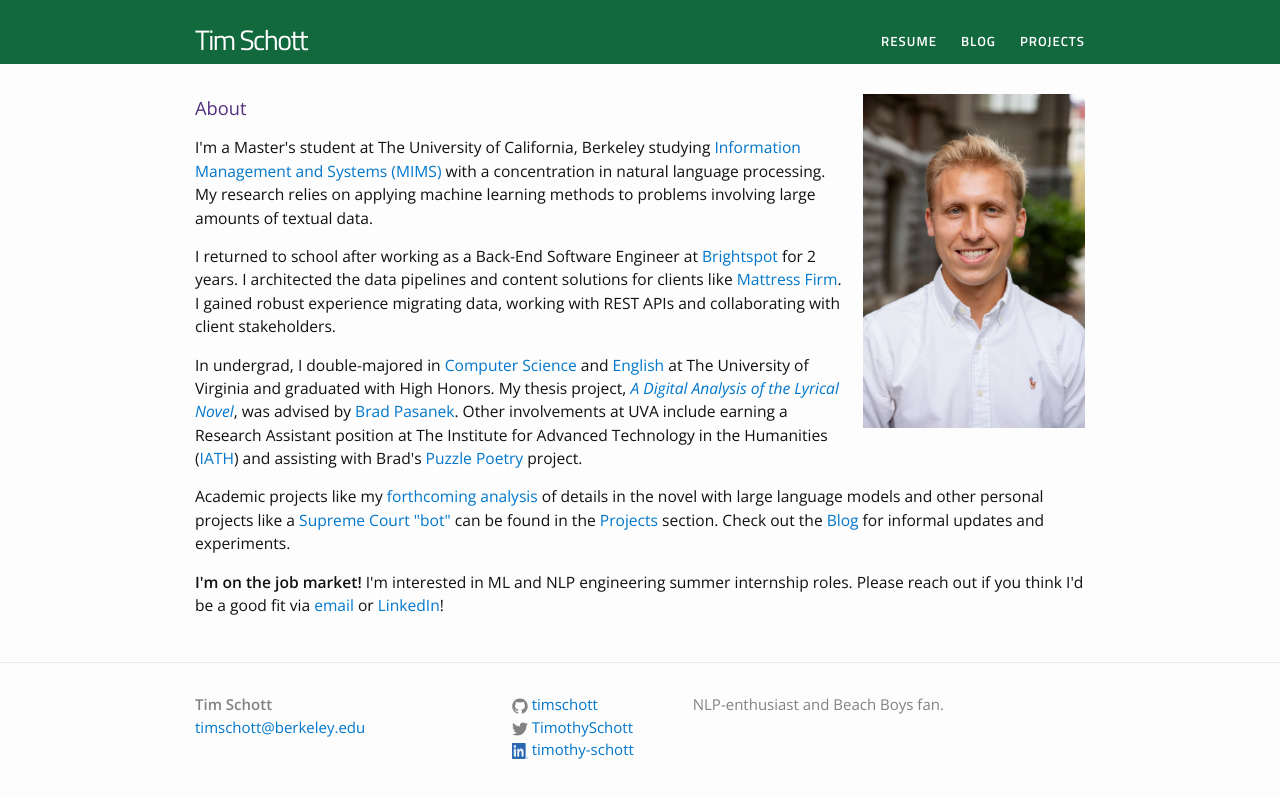
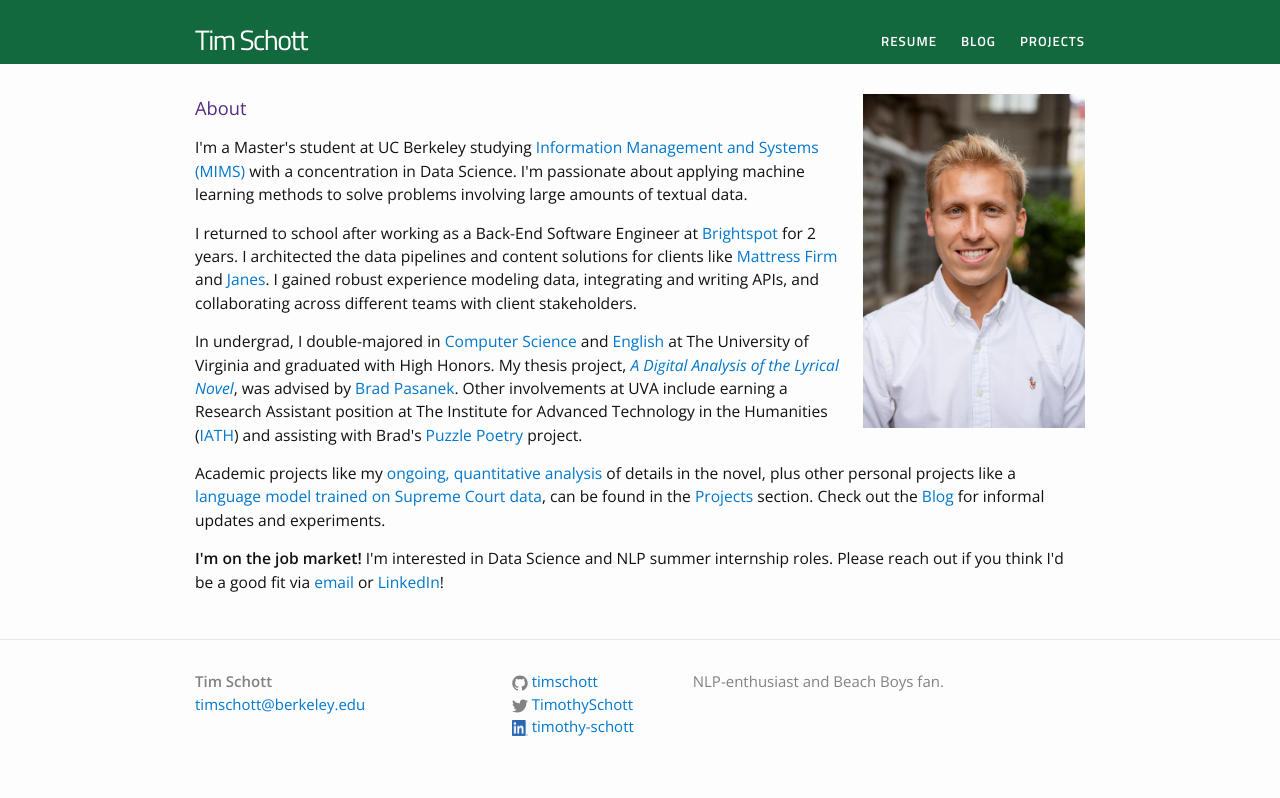
Before and after one commit to timschott/timschott.github.io, a Jekyll site: the page built from index.html, in a window 1280 px wide. Shown: the top 798 px of the page. Built offline with Jekyll 4.4.1, drawn with Linux system fonts in a browser that asks for light colours.

Commit message:
update berkeley name

```diff
--- a/index.html
+++ b/index.html
@@ -9,12 +9,12 @@ description: Welcome to my site!
 
 <h3>About</h3>
 
-<p>I'm a Master's student at The University of California, Berkeley studying <a href="https://www.ischool.berkeley.edu/programs/mims">Information Management and Systems (MIMS)</a> with a concentration in natural language processing. My research relies on applying machine learning methods to problems involving large amounts of textual data.</p>
+<p>I'm a Master's student at UC Berkeley studying <a href="https://www.ischool.berkeley.edu/programs/mims">Information Management and Systems (MIMS)</a> with a concentration in Data Science. I'm passionate about applying machine learning methods to solve problems involving large amounts of textual data.</p>
 
-<p>I returned to school after working as a Back-End Software Engineer at <a href="https://www.brightspot.com/">Brightspot</a> for 2 years. I architected the data pipelines and content solutions for clients like <a href="https://www.mattressfirm.com">Mattress Firm</a>. I gained robust experience migrating data, working with REST APIs and collaborating with client stakeholders.</p>
+<p>I returned to school after working as a Back-End Software Engineer at <a href="https://www.brightspot.com/">Brightspot</a> for 2 years. I architected the data pipelines and content solutions for clients like <a href="https://www.mattressfirm.com">Mattress Firm</a> and <a href="https://janes.com">Janes</a>. I gained robust experience modeling data, integrating and writing APIs, and collaborating across different teams with client stakeholders.</p>
 
 <p>In undergrad, I double-majored in <a href = "https://engineering.virginia.edu/departments/computer-science/about-computer-science/about-us">Computer Science</a> and <a href ="https://english.as.virginia.edu/undergraduate">English</a> at The University of Virginia and graduated with High Honors. My thesis project, <a href = "/thesis"><i>A Digital Analysis of the Lyrical Novel</i></a>, was advised by <a href="https://english.as.virginia.edu/people/profile/bmp7e">Brad Pasanek</a>. Other involvements at UVA include earning a Research Assistant position at The Institute for Advanced Technology in the Humanities (<a href="http://www.iath.virginia.edu/">IATH</a>) and assisting with Brad's <a href="https://puzzlepoesis.org">Puzzle Poetry</a> project.</p>
 
-<p>Academic projects like my <a href = "/projects/details">forthcoming analysis</a> of details in the novel with large language models and other personal projects like a <a href = "/projects/sbotus">Supreme Court "bot"</a> can be found in the <a href="/projects">Projects</a> section. Check out the <a href="/blog">Blog</a> for informal updates and experiments.</p>
+<p>Academic projects like my <a href = "/projects/details">ongoing, quantitative analysis</a> of details in the novel, plus other personal projects like a <a href = "/projects/sbotus">language model trained on Supreme Court data</a>, can be found in the <a href="/projects">Projects</a> section. Check out the <a href="/blog">Blog</a> for informal updates and experiments.</p>
 
-<p><b>I'm on the job market!</b> I'm interested in ML and NLP engineering summer internship roles. Please reach out if you think I'd be a good fit via <a href="mailto:timschott@berkeley.edu">email</a> or <a href="https://linkedin.com/in/timothy-schott">LinkedIn</a>!</p>
+<p><b>I'm on the job market!</b> I'm interested in Data Science and NLP summer internship roles. Please reach out if you think I'd be a good fit via <a href="mailto:timschott@berkeley.edu">email</a> or <a href="https://linkedin.com/in/timothy-schott">LinkedIn</a>!</p>
```
